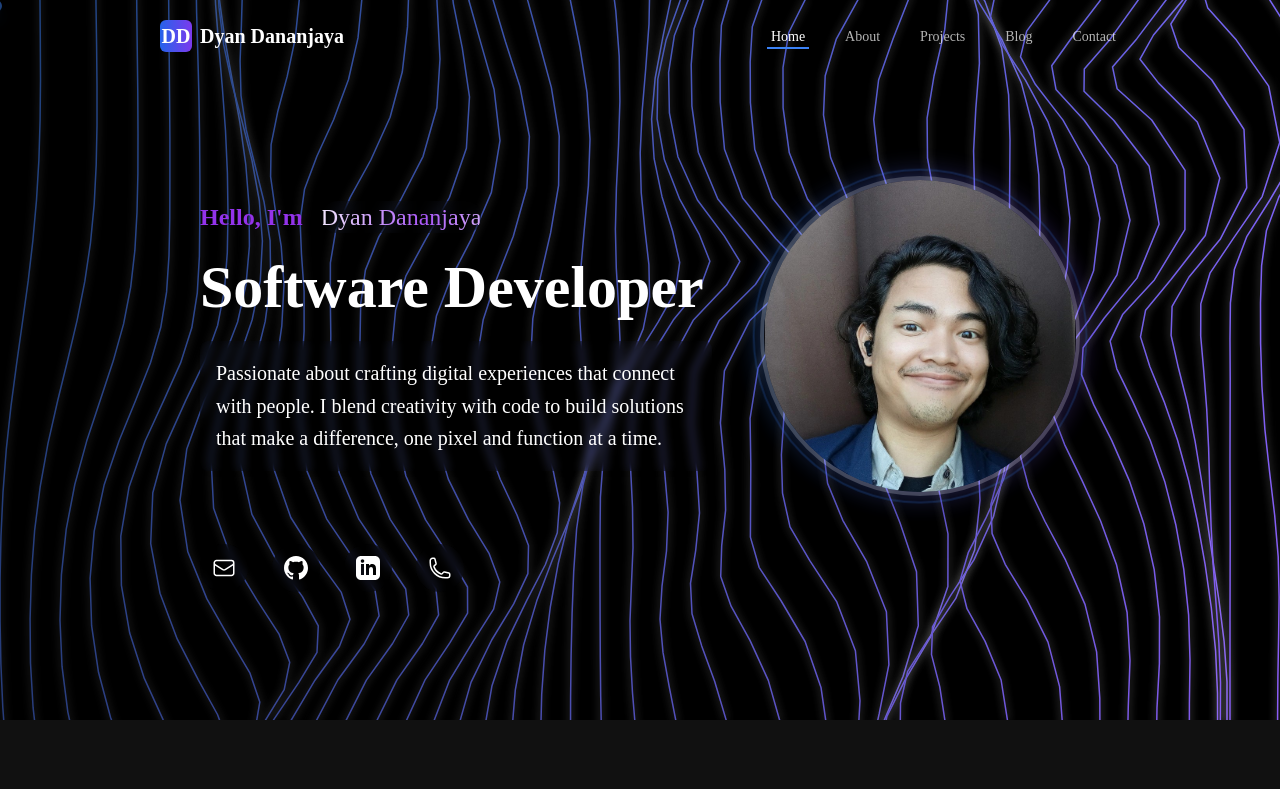
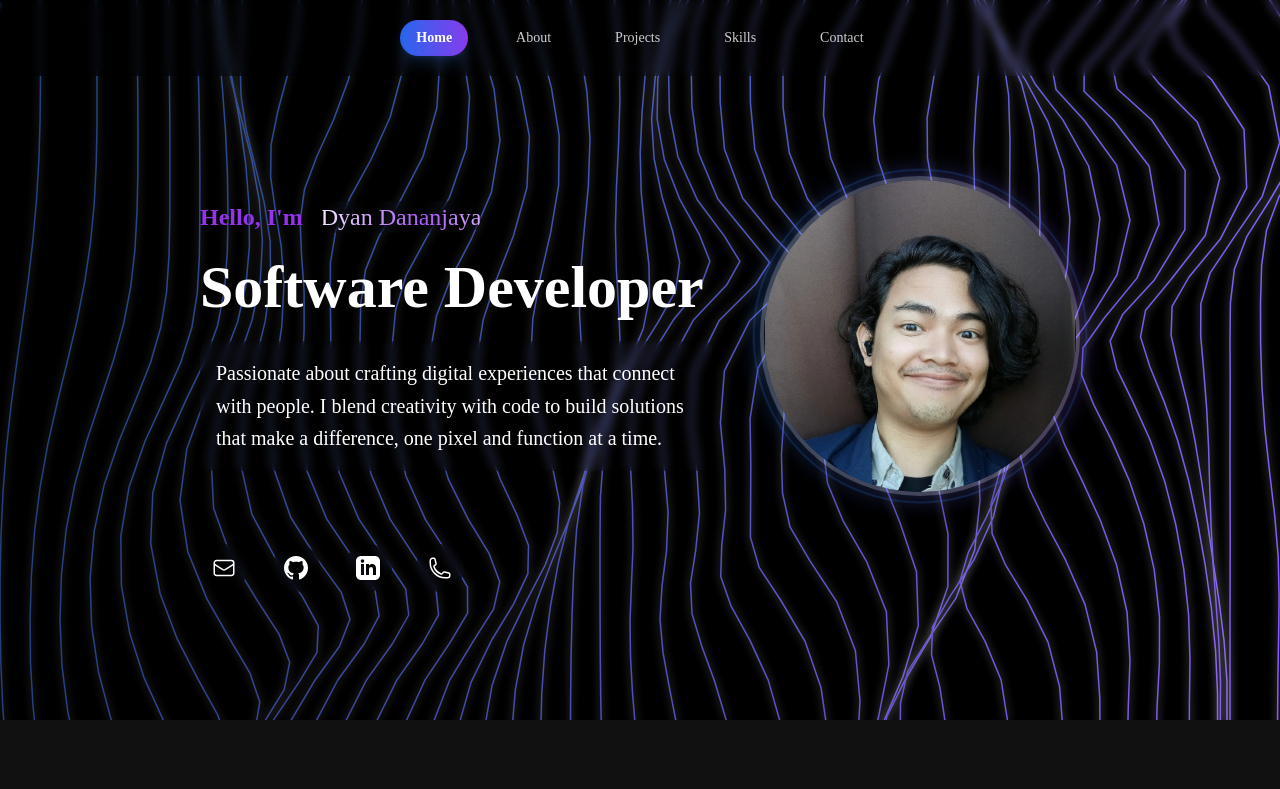
Before and after one commit to depuntj/PortoWeb, a Next.js app: page / in a window 1280 px wide. Shown: the top 789 px of the page. Built offline with nearby package versions, Linux system fonts and the light colour scheme.

Commit message:
update navbar

```diff
--- a/src/components/NavBar.tsx
+++ b/src/components/NavBar.tsx
@@ -1,30 +1,59 @@
 "use client";
 
 import React, { useState, useEffect } from "react";
-import Link from "next/link";
-import { usePathname } from "next/navigation";
 
 export default function NavBar() {
   const [isScrolled, setIsScrolled] = useState(false);
   const [isMobileMenuOpen, setIsMobileMenuOpen] = useState(false);
-  const pathname = usePathname();
+  const [activeSection, setActiveSection] = useState("home");
+  const [mounted, setMounted] = useState(false);
 
-  // Check if current path matches the link
-  const isActive = (path: string) => {
-    return pathname === path;
+  // Define the sections to monitor
+  const sections = ["home", "about", "projects", "skills", "contact"];
+
+  // Check which section is currently in view
+  const checkActiveSection = () => {
+    const scrollPosition = window.scrollY + 100; // Add offset for better UX
+
+    // Check each section and update active state
+    sections.forEach((sectionId) => {
+      const section = document.getElementById(sectionId);
+      if (section) {
+        const sectionTop = section.offsetTop;
+        const sectionHeight = section.offsetHeight;
+
+        if (
+          scrollPosition >= sectionTop &&
+          scrollPosition < sectionTop + sectionHeight
+        ) {
+          setActiveSection(sectionId);
+        }
+      }
+    });
   };
 
-  // Handle scroll events to change navbar style
+  // Handle component mounting animation
+  useEffect(() => {
+    setMounted(true);
+  }, []);
+
+  // Handle scroll events for navbar styling and section detection
   useEffect(() => {
     const handleScroll = () => {
+      // Check for navbar background change
       if (window.scrollY > 20) {
         setIsScrolled(true);
       } else {
         setIsScrolled(false);
       }
+
+      // Check which section is active
+      checkActiveSection();
     };
 
     window.addEventListener("scroll", handleScroll);
+    // Initial check
+    checkActiveSection();
 
     // Cleanup
     return () => {
@@ -32,42 +61,63 @@ export default function NavBar() {
     };
   }, []);
 
+  // Handle smooth scrolling to section
+  const scrollToSection = (sectionId: string) => {
+    const element = document.getElementById(sectionId);
+    if (element) {
+      // Close mobile menu if open
+      setIsMobileMenuOpen(false);
+
+      // Scroll to element with smooth behavior
+      window.scrollTo({
+        top: element.offsetTop - 80, // Offset to account for navbar height
+        behavior: "smooth",
+      });
+    }
+  };
+
   return (
     <header
-      className={`fixed top-0 left-0 right-0 z-50 transition-all duration-300 ${
+      className={`fixed top-0 left-0 right-0 z-50 transition-all duration-300 transform ${
         isScrolled
           ? "bg-black/80 backdrop-blur-md shadow-lg py-3"
-          : "bg-transparent py-5"
-      }`}
+          : "bg-gradient-to-r from-black/60 to-transparent backdrop-blur-sm py-5"
+      } ${mounted ? "translate-y-0 opacity-100" : "-translate-y-10 opacity-0"}`}
     >
       <div className="max-w-5xl mx-auto px-4 sm:px-6 lg:px-8">
-        <nav className="flex items-center justify-between">
-          {/* Logo */}
-          <Link href="/" className="text-xl font-bold flex items-center">
-            <span className="sr-only">Dyan Dananjaya</span>
-            <div className="h-8 w-8 mr-2 rounded-md bg-gradient-to-r from-blue-600 to-violet-600 flex items-center justify-center text-white">
-              DD
-            </div>
-            <span className="hidden sm:block text-white">Dyan Dananjaya</span>
-          </Link>
-
+        <nav className="flex items-center justify-center">
           {/* Desktop Navigation */}
           <div className="hidden md:flex space-x-8">
-            <NavLink href="/" active={isActive("/")}>
-              Home
-            </NavLink>
-            <NavLink href="/about" active={isActive("/about")}>
-              About
-            </NavLink>
-            <NavLink href="/projects" active={isActive("/projects")}>
-              Projects
-            </NavLink>
-            <NavLink href="/blog" active={isActive("/blog")}>
-              Blog
-            </NavLink>
-            <NavLink href="/contact" active={isActive("/contact")}>
-              Contact
-            </NavLink>
+            <NavLink
+              label="Home"
+              sectionId="home"
+              active={activeSection === "home"}
+              onClick={() => scrollToSection("home")}
+            />
+            <NavLink
+              label="About"
+              sectionId="about"
+              active={activeSection === "about"}
+              onClick={() => scrollToSection("about")}
+            />
+            <NavLink
+              label="Projects"
+              sectionId="projects"
+              active={activeSection === "projects"}
+              onClick={() => scrollToSection("projects")}
+            />
+            <NavLink
+              label="Skills"
+              sectionId="skills"
+              active={activeSection === "skills"}
+              onClick={() => scrollToSection("skills")}
+            />
+            <NavLink
+              label="Contact"
+              sectionId="contact"
+              active={activeSection === "contact"}
+              onClick={() => scrollToSection("contact")}
+            />
           </div>
 
           {/* Mobile Menu Button */}
@@ -113,23 +163,38 @@ export default function NavBar() {
 
       {/* Mobile Menu */}
       {isMobileMenuOpen && (
-        <div className="md:hidden bg-black/90 border-t border-blue-900/30 mt-2 shadow-lg backdrop-blur-md">
-          <div className="px-2 pt-2 pb-3 space-y-1 sm:px-3">
-            <MobileNavLink href="/" active={isActive("/")}>
-              Home
-            </MobileNavLink>
-            <MobileNavLink href="/about" active={isActive("/about")}>
-              About
-            </MobileNavLink>
-            <MobileNavLink href="/projects" active={isActive("/projects")}>
-              Projects
-            </MobileNavLink>
-            <MobileNavLink href="/blog" active={isActive("/blog")}>
-              Blog
-            </MobileNavLink>
-            <MobileNavLink href="/contact" active={isActive("/contact")}>
-              Contact
-            </MobileNavLink>
+        <div className="md:hidden bg-black/95 border-t border-blue-500/20 mt-2 shadow-lg backdrop-blur-md rounded-b-2xl">
+          <div className="px-4 pt-3 pb-4 space-y-2 sm:px-3">
+            <MobileNavLink
+              label="Home"
+              sectionId="home"
+              active={activeSection === "home"}
+              onClick={() => scrollToSection("home")}
+            />
+            <MobileNavLink
+              label="About"
+              sectionId="about"
+              active={activeSection === "about"}
+              onClick={() => scrollToSection("about")}
+            />
+            <MobileNavLink
+              label="Projects"
+              sectionId="projects"
+              active={activeSection === "projects"}
+              onClick={() => scrollToSection("projects")}
+            />
+            <MobileNavLink
+              label="Skills"
+              sectionId="skills"
+              active={activeSection === "skills"}
+              onClick={() => scrollToSection("skills")}
+            />
+            <MobileNavLink
+              label="Contact"
+              sectionId="contact"
+              active={activeSection === "contact"}
+              onClick={() => scrollToSection("contact")}
+            />
           </div>
         </div>
       )}
@@ -138,37 +203,51 @@ export default function NavBar() {
 }
 
 type NavLinkProps = {
-  href: string;
+  label: string;
+  sectionId: string;
   active: boolean;
-  children: React.ReactNode;
+  onClick: () => void;
 };
 
-function NavLink({ href, active, children }: NavLinkProps) {
+function NavLink({ label, sectionId, active, onClick }: NavLinkProps) {
   return (
-    <Link
-      href={href}
-      className={`inline-flex items-center px-1 pt-1 text-sm font-medium transition-colors duration-200 ${
+    <button
+      onClick={onClick}
+      className={`relative px-4 py-2 text-sm font-medium transition-all duration-300 rounded-full group ${
         active
-          ? "text-white border-b-2 border-blue-500"
-          : "text-white/70 hover:text-white border-b-2 border-transparent hover:border-blue-400/50"
+          ? "bg-gradient-to-r from-blue-600 to-purple-600 text-white shadow-lg shadow-blue-500/20"
+          : "text-white/80 hover:text-white"
       }`}
     >
-      {children}
-    </Link>
+      <span className={`relative z-10 ${active ? "font-semibold" : ""}`}>
+        {label}
+      </span>
+      {active && (
+        <span className="absolute inset-0 rounded-full bg-blue-500/20 animate-pulse opacity-20"></span>
+      )}
+      {!active && (
+        <span className="absolute inset-0 rounded-full bg-gradient-to-r from-blue-600/0 via-blue-600/0 to-purple-600/0 opacity-0 group-hover:opacity-10 transition-opacity duration-300"></span>
+      )}
+    </button>
   );
 }
 
-function MobileNavLink({ href, active, children }: NavLinkProps) {
+function MobileNavLink({ label, sectionId, active, onClick }: NavLinkProps) {
   return (
-    <Link
-      href={href}
-      className={`block px-3 py-2 rounded-md text-base font-medium ${
+    <button
+      onClick={onClick}
+      className={`block w-full text-left px-4 py-3 rounded-lg text-base font-medium transition-all duration-200 ${
         active
-          ? "bg-blue-900/20 text-white"
-          : "text-white/70 hover:bg-blue-900/10 hover:text-white"
+          ? "bg-gradient-to-r from-blue-600 to-purple-600 text-white shadow-inner"
+          : "text-white/80 hover:bg-gradient-to-r hover:from-blue-600/10 hover:to-purple-600/10 hover:text-white"
       }`}
     >
-      {children}
-    </Link>
+      <div className="flex items-center">
+        {active && (
+          <span className="mr-2 h-1.5 w-1.5 rounded-full bg-white animate-pulse"></span>
+        )}
+        {label}
+      </div>
+    </button>
   );
 }
```
